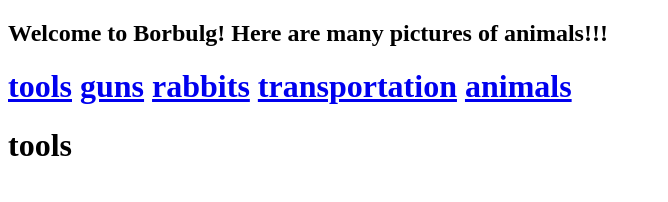
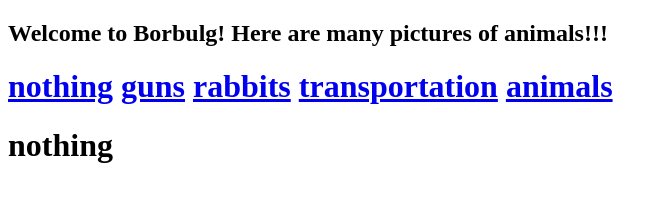
Before and after one commit to matas3/borbulg, a plain HTML site: page nothing.html in a window 1280 px wide. Shown: the whole page, without its empty margins (0-668 px from the left). Drawn offline with Linux system fonts and the light colour scheme.

Commit message:
added something

```diff
--- a/tools.html
+++ b/nothing.html
@@ -8,12 +8,12 @@
 		<h2>Welcome to Borbulg! Here are many pictures of animals!!!</h2>
 
 		<h1>
-			<a href="tools.html">tools</a>
+			<a href="nothing.html">nothing</a>
 			<a href="guns.html">guns</a>
 			<a href="rabbits.html">rabbits</a>
 			<a href="cars.html">transportation</a>
 			<a href="index.html">animals</a>
 		</h1>
-		<h1>tools</h1>
+		<h1>nothing</h1>
 	</body>
 </html>
```
